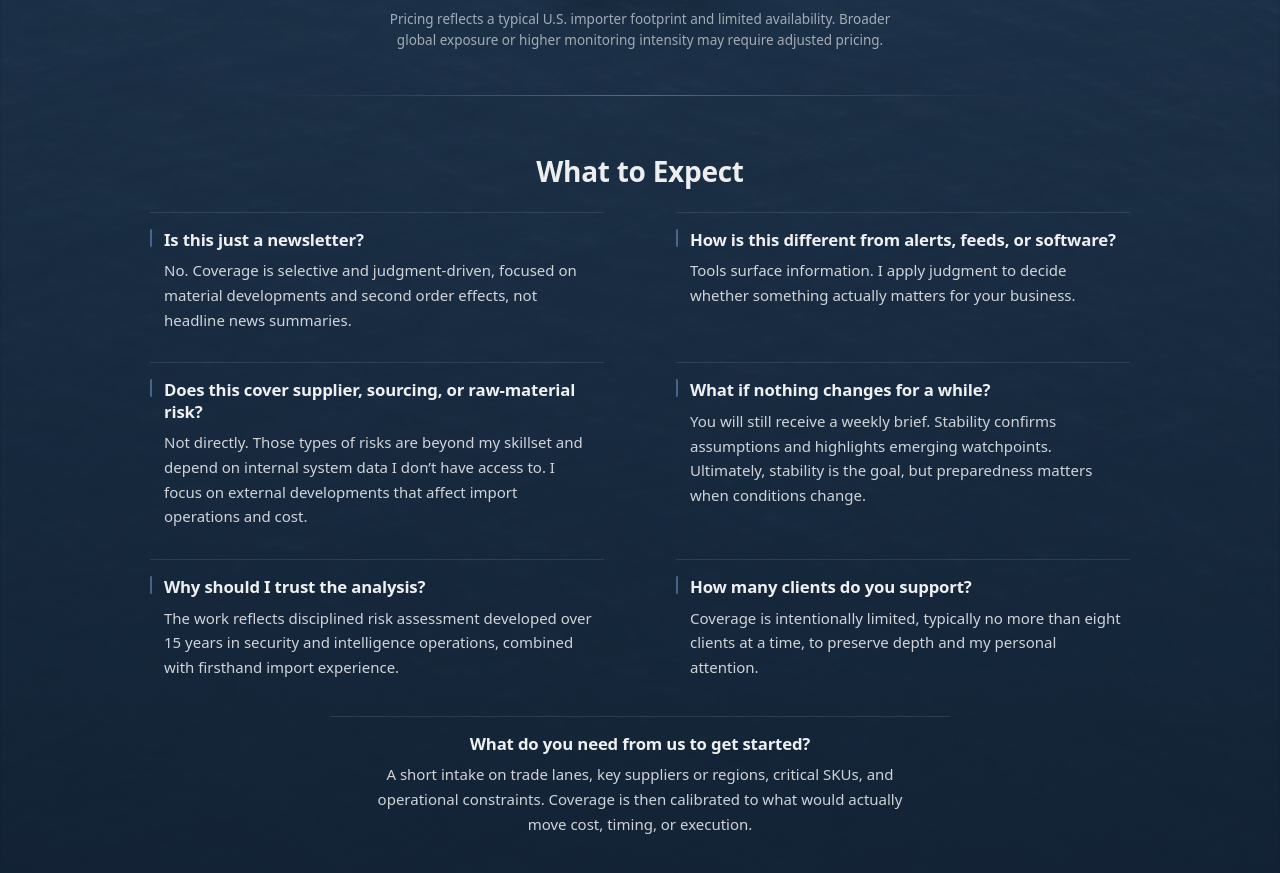
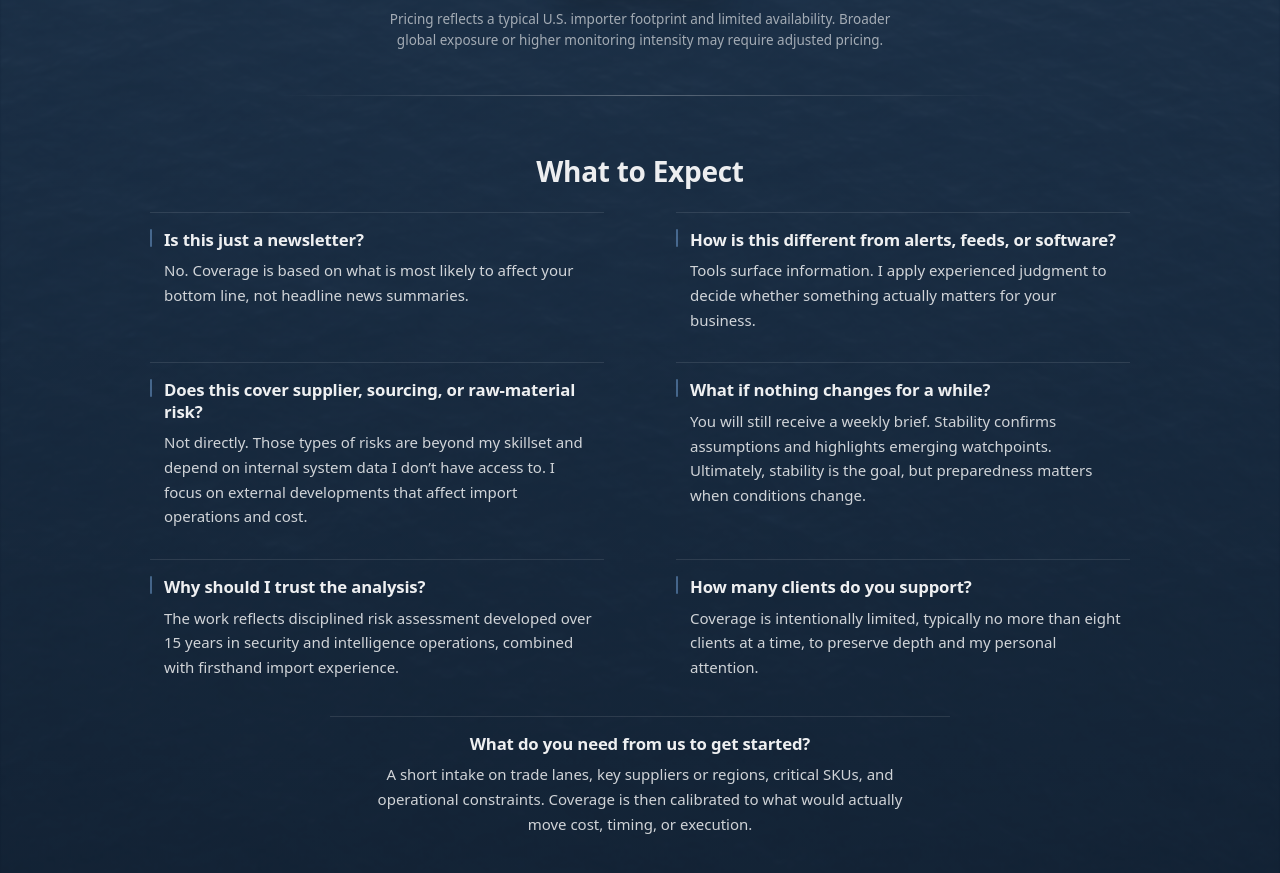
Before and after one commit to importrisk/import-risk-intelligence-site, a Jekyll site: the page built from method.html, in a window 1280 px wide and 900 px high, scrolled down 1470 px. Shown: the top 873 px of the window. Built offline with Jekyll 4.4.1, drawn with Linux system fonts in a browser that asks for light colours.

Commit message:
Update method.html

```diff
--- a/method.html
+++ b/method.html
@@ -209,17 +209,14 @@ css: /method.css?v=100
             <div class="mp-faq-item">
               <h4 class="mp-q">Is this just a newsletter?</h4>
               <p class="mp-a">
-                No. Coverage is selective and judgment-driven, focused on material developments
-                and second order effects, not headline news summaries.
+               No. Coverage is based on what is most likely to affect your bottom line, not headline news summaries.
               </p>
             </div>
 
             <div class="mp-faq-item">
               <h4 class="mp-q">How is this different from alerts, feeds, or software?</h4>
               <p class="mp-a">
-                Tools surface information.
-                I apply judgment to decide whether something actually matters for your business.
-              </p>
+                Tools surface information. I apply experienced judgment to decide whether something actually matters for your business.</p>
             </div>
 
            <div class="mp-faq-item">
```
